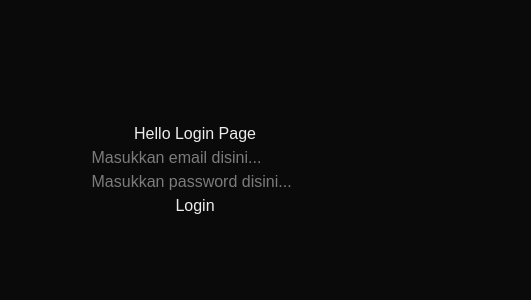
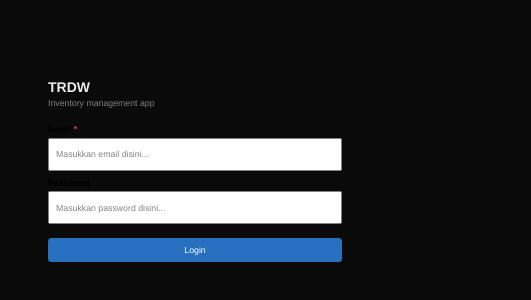
Before and after one commit to hcupiter/trtw-inventory-management, a Next.js app: page /login in a window 390 px wide. Shown: the part 252-552 px from the top of the page, 531 px wide, since content can reach past the window. Built offline with nearby package versions, Linux system fonts and the light colour scheme.

Commit message:
feat: Implemented Login Page

```diff
--- a/app/dashboard/page.tsx
+++ b/app/dashboard/page.tsx
@@ -1,7 +1,27 @@
+"use client";
+
+import { useAuth } from "@/context/AuthContext";
+import { redirect } from "next/navigation";
+import TRDWButton, {
+  ButtonVariant,
+} from "@/components/ui/shared/button/TRDWButton";
+
 const DashboardPage = () => {
+  const { logout } = useAuth();
+
+  const handleLogout = async () => {
+    const success = await logout();
+    if (success) {
+      redirect("/login");
+    }
+  };
+
   return (
-    <div>
+    <div className="flex flex-col items-center justify-center">
       <h1>Hello Dashboard Page</h1>
+      <TRDWButton variant={ButtonVariant.DANGER} onClick={handleLogout}>
+        Logout
+      </TRDWButton>
     </div>
   );
 };
--- a/app/globals.css
+++ b/app/globals.css
@@ -3,6 +3,14 @@
 :root {
   --background: #ffffff;
   --foreground: #171717;
+}
+
+@theme inline {
+  --color-background: var(--background);
+  --color-foreground: var(--foreground);
+  --font-sans: var(--font-geist-sans);
+  --font-mono: var(--font-geist-mono);
+
   /* Primary Colors */
   --color-black: #000000;
   --color-white: #ffffff;
@@ -21,17 +29,17 @@
   --secondary-background: #d9d9d9;
 
   /* Font Sizes */
-  --font-size-3xs: 0.625rem;
-  --font-size-2xs: 0.75rem;
-  --font-size-xs: 0.8125rem;
-  --font-size-sm: 0.875rem;
-  --font-size-base: 1rem;
-  --font-size-lg: 1.25rem;
-  --font-size-xl: 1.5rem;
-  --font-size-2xl: 2rem;
-  --font-size-3xl: 2.25rem;
-  --font-size-4xl: 2.5rem;
-  --font-size-5xl: 3rem;
+  --text-3xs: 0.625rem; /* Caption 2*/
+  --text-2xs: 0.75rem; /* Caption 1*/
+  --text-xs: 0.8125rem; /* Footnote */
+  --text-sm: 0.875rem; /* Subheadline */
+  --text-base: 1rem; /* Callout */
+  --text-lg: 1.25rem; /* Body */
+  --text-xl: 1.5rem; /* Headline */
+  --text-2xl: 2rem; /* Title3 */
+  --text-3xl: 2.25rem; /* Title2 */
+  --text-4xl: 2.5rem; /* Title */
+  --text-5xl: 3rem; /* Large Title */
 
   /* Font Family */
   --font-helvetica: Helvetica, sans-serif;
@@ -44,13 +52,6 @@
   --border-radius-4: 1rem;
 }
 
-@theme inline {
-  --color-background: var(--background);
-  --color-foreground: var(--foreground);
-  --font-sans: var(--font-geist-sans);
-  --font-mono: var(--font-geist-mono);
-}
-
 @media (prefers-color-scheme: light) {
   :root {
     --background: #0a0a0a;
@@ -58,8 +59,42 @@
   }
 }
 
+html {
+  font-size: 16px;
+}
+
 body {
   background: var(--background);
   color: var(--foreground);
-  font-family: Arial, Helvetica, sans-serif;
+  font-family: Helvetica;
 }
+
+@media only screen and (max-width: 720px) {
+  html {
+    font-size: 12px;
+  }
+}
+
+@media only screen and (max-width: 480px) {
+  html {
+    font-size: 10px;
+  }
+}
+
+@media only screen and (max-width: 460px) {
+  html {
+    font-size: 9px;
+  }
+}
+
+@media only screen and (max-width: 420px) {
+  html {
+    font-size: 8px;
+  }
+}
+
+@media only screen and (max-width: 390px) {
+  html {
+    font-size: 7px;
+  }
+}
--- a/app/login/page.tsx
+++ b/app/login/page.tsx
@@ -3,6 +3,9 @@
 import { useAuth } from "@/context/AuthContext";
 import { redirect } from "next/navigation";
 import { FormEvent, useState } from "react";
+
+import TRDWTextField from "@/components/ui/shared/textfield/TRDWTextField";
+import TRDWButton from "@/components/ui/shared/button/TRDWButton";
 
 export default function LoginPage() {
   const [email, setEmail] = useState<string>("");
@@ -21,15 +24,22 @@ export default function LoginPage() {
 
   return (
     <div className="flex flex-col items-center justify-center w-lvw h-lvh">
-      <h1>Hello Login Page</h1>
+      <div className="flex flex-col items-start w-2xl gap-8">
+        <div className="gap-0">
+          <h1 className="text-2xl font-bold">TRDW</h1>
+          <p className="text-lg text-gray">Inventory management app</p>
+        </div>
 
         <form
           onSubmit={onSubmit}
-        className="flex flex-col w-2xl items-center justify-center"
+          className="flex flex-col w-full items-center justify-center gap-8"
         >
-        <input
+          <div className="flex flex-col w-full items-start justify-center gap-2">
+            <div className="flex flex-col w-full items-start justify-center gap-4">
+              <TRDWTextField
+                mandatory
                 type="text"
-          name="Email"
+                label="Email"
                 placeholder="Masukkan email disini..."
                 value={email}
                 onChange={(e) => {
@@ -37,19 +47,25 @@ export default function LoginPage() {
                 }}
               />
 
-        <input
+              <TRDWTextField
                 type="password"
-          name="Password"
+                label="Password"
                 placeholder="Masukkan password disini..."
                 value={password}
                 onChange={(e) => {
                   setPassword(e.target.value);
                 }}
               />
+            </div>
 
-        {error && <p className="text-red-500">{error}</p>}
-        <button type="submit">Login</button>
+            {error && <span className="text-base text-red">{error}</span>}
+          </div>
+
+          <TRDWButton type="submit" fullWidth>
+            Login
+          </TRDWButton>
         </form>
+      </div>
     </div>
   );
 }
--- /dev/null
+++ b/components/ui/shared/button/Button.module.css
@@ -0,0 +1,47 @@
+.buttonBase {
+  /* Button Base Style */
+  display: flex;
+  padding: 1rem 1.5rem;
+  justify-content: center;
+  align-items: center;
+  border-radius: 0.5rem;
+  gap: 1rem;
+
+  /* Label */
+  font-family: Helvetica;
+  font-size: 1.25rem;
+  font-style: normal;
+  font-weight: 400;
+  line-height: normal;
+}
+
+.buttonPrimary {
+  color: var(--Primary-White, #fff);
+  background: var(--Primary-Blue, #276fbf);
+}
+
+.buttonPrimary:hover {
+  background: var(--Primary-DarkBlue, #183059);
+}
+
+.buttonSecondary {
+  color: var(--Primary-Blue, #276fbf);
+  border: 0.0313rem solid var(--Primary-Blue, #276fbf);
+}
+
+.buttonSecondary:hover {
+  color: var(--Primary-White, #fff);
+  border: 0.0313rem solid var(--Primary-Blue, #276fbf);
+  background: var(--Primary-Blue, #276fbf);
+}
+
+.buttonDestructive {
+  color: var(--Primary-Red, #f03a47);
+  border: 0.0313rem solid var(--Primary-Red, #f03a47);
+}
+
+.buttonDestructive:hover {
+  border: 0.0313rem solid var(--Primary-Red, #f03a47);
+  background: var(--Primary-Red, #f03a47);
+  color: var(--Primary-White, #fff);
+}
--- /dev/null
+++ b/components/ui/shared/button/TRDWButton.tsx
@@ -0,0 +1,47 @@
+import { ButtonHTMLAttributes, ReactNode } from "react";
+import styles from "./Button.module.css";
+import { Icon } from "@iconify/react";
+
+// Define button variants
+export enum ButtonVariant {
+  PRIMARY = "primary",
+  SECONDARY = "secondary",
+  DANGER = "danger",
+}
+
+// Define the button props
+interface ButtonProps extends ButtonHTMLAttributes<HTMLButtonElement> {
+  variant?: ButtonVariant;
+  iconName?: string;
+  fullWidth?: boolean;
+  children?: ReactNode;
+}
+
+const TRDWButton: React.FC<ButtonProps> = ({
+  variant = ButtonVariant.PRIMARY,
+  iconName,
+  fullWidth = false,
+  children,
+  ...props
+}) => {
+  const baseStyle = styles.buttonBase;
+  const variantStyle =
+    variant === ButtonVariant.PRIMARY
+      ? styles.buttonPrimary
+      : variant === ButtonVariant.SECONDARY
+      ? styles.buttonSecondary
+      : styles.buttonDestructive;
+  const fullWidthStyle = fullWidth ? "w-full" : null;
+
+  return (
+    <button
+      className={`${baseStyle} ${variantStyle} ${fullWidthStyle}`}
+      {...props}
+    >
+      {iconName && <Icon icon={iconName} />}
+      {children && <span>{children}</span>}
+    </button>
+  );
+};
+
+export default TRDWButton;
--- /dev/null
+++ b/components/ui/shared/textfield/TRDWTextField.tsx
@@ -0,0 +1,43 @@
+import { InputHTMLAttributes, ReactNode } from "react";
+import styles from "./TextField.module.css";
+
+interface TextFieldProps extends InputHTMLAttributes<HTMLInputElement> {
+  mandatory?: boolean;
+  label?: string;
+  placeholder?: string;
+  error?: string;
+}
+
+const TRDWTextField: React.FC<TextFieldProps> = ({
+  type,
+  mandatory = false,
+  label,
+  placeholder = "",
+  error = "",
+  value,
+  onChange,
+  ...props
+}) => {
+  const errorBorderStyle = error ? styles.containerError : styles.container;
+
+  return (
+    <div className={styles.textfieldBase}>
+      <label className={styles.label}>
+        {label} {mandatory && <span className={styles.mandatory}>*</span>}
+      </label>
+      <div className="flex flex-col items-start w-full">
+        <input
+          type={type}
+          className={`${errorBorderStyle} ${styles.content}`}
+          placeholder={placeholder}
+          value={value}
+          onChange={onChange}
+          {...props}
+        />
+        {error && <p className={styles.errorMessage}>{error}</p>}
+      </div>
+    </div>
+  );
+};
+
+export default TRDWTextField;
--- /dev/null
+++ b/components/ui/shared/textfield/TextField.module.css
@@ -0,0 +1,75 @@
+.textfieldBase {
+  display: flex;
+  width: 100%;
+  flex-direction: column;
+  align-items: flex-start;
+  gap: 0.5rem;
+}
+
+.label {
+  color: #000;
+  font-family: Helvetica;
+  font-size: 1.25rem;
+  font-style: normal;
+  font-weight: 700;
+  line-height: normal;
+}
+
+.placeholder {
+  color: var(--Secondary-Gray, #828282);
+  font-family: Helvetica;
+  font-size: 1.25rem;
+  font-style: normal;
+  font-weight: 400;
+  line-height: normal;
+}
+
+.content {
+  display: flex;
+  padding: 1.5rem 1rem;
+  justify-content: center;
+  align-items: center;
+  gap: 0.625rem;
+  align-self: stretch;
+  width: 100%;
+
+  /* Font Configuration */
+  color: var(--Primary-Black, #000);
+  font-family: Helvetica;
+  font-size: 1.25rem;
+  font-style: normal;
+  font-weight: 400;
+  line-height: normal;
+}
+
+.content::placeholder {
+  color: var(--Secondary-Gray, #828282);
+  font-family: Helvetica;
+  font-size: 1.25rem;
+  font-style: normal;
+  font-weight: 400;
+  line-height: normal;
+}
+
+.errorMessage {
+  color: #d40707;
+  font-family: Helvetica;
+  font-size: 1rem;
+  font-style: normal;
+  font-weight: 400;
+  line-height: normal;
+}
+
+.container {
+  border-radius: 0.25rem;
+  border: 0.0313rem solid var(--Secondary-Gray, #828282);
+  background: var(--Primary-White, #fff);
+}
+
+.containerError {
+  border: 0.0313rem solid var(--color-red, #f03a47);
+}
+
+.mandatory {
+  color: var(--color-red, #f03a47);
+}
--- a/context/AuthContext.tsx
+++ b/context/AuthContext.tsx
@@ -76,7 +76,6 @@ export function AuthProvider({ children }: { children: React.ReactNode }) {
       setError(null);
       return true;
     } else {
-      setError("User tidak teridentifikasi!");
       console.log("User Tidak teridentifikasi");
       return false;
     }
--- a/package.json
+++ b/package.json
@@ -9,6 +9,7 @@
     "lint": "next lint"
   },
   "dependencies": {
+    "@tailwindcss/vite": "^4.0.12",
     "better-sqlite3": "^11.8.1",
     "next": "15.2.1",
     "react": "^19.0.0",
@@ -16,13 +17,14 @@
   },
   "devDependencies": {
     "@eslint/eslintrc": "^3",
+    "@iconify/react": "^5.2.0",
     "@tailwindcss/postcss": "^4",
     "@types/node": "^20",
     "@types/react": "^19",
     "@types/react-dom": "^19",
     "eslint": "^9",
     "eslint-config-next": "15.2.1",
-    "tailwindcss": "^4",
+    "tailwindcss": "^4.0.12",
     "typescript": "^5"
   }
 }
--- /dev/null
+++ b/theme.js
@@ -0,0 +1,32 @@
+const theme = { colors:
+   { Primary:
+      { Black: '#000000',
+        White: '#ffffff',
+        Red: '#f03a47',
+        Blue: '#276fbf',
+        DarkBlue: '#183059' },
+     Secondary:
+      { Gray: '#828282',
+        'White Smoke': '#f6f4f3',
+        'Red Wood': '#af5b5b',
+        Mint: '#68b684' },
+     Fill: { PrimaryBackground: '#000000', SecondaryBackground: '#d9d9d9' } },
+  fontSize:
+   { '3xs': '0.625rem',
+     '2xs': '0.75rem',
+     xs: '0.8125rem',
+     sm: '0.875rem',
+     base: '1rem',
+     lg: '1.25rem',
+     xl: '1.5rem',
+     '2xl': '2rem',
+     '3xl': '2.25rem',
+     '4xl': '2.5rem',
+     '5xl': '3rem' },
+  fontFamily: { helvetica: 'Helvetica' },
+  borderRadius:
+   { 'rounded-0': '0rem',
+     'rounded-1': '0.25rem',
+     'rounded-2': '0.3125rem',
+     'rounded-3': '0.5rem',
+     'rounded-4': '1rem' } }; export default theme;
```
Also changed, not shown: 1 other file (tests, documents, lock files or other folders). Lines whose indentation alone changed are shown as unchanged.
